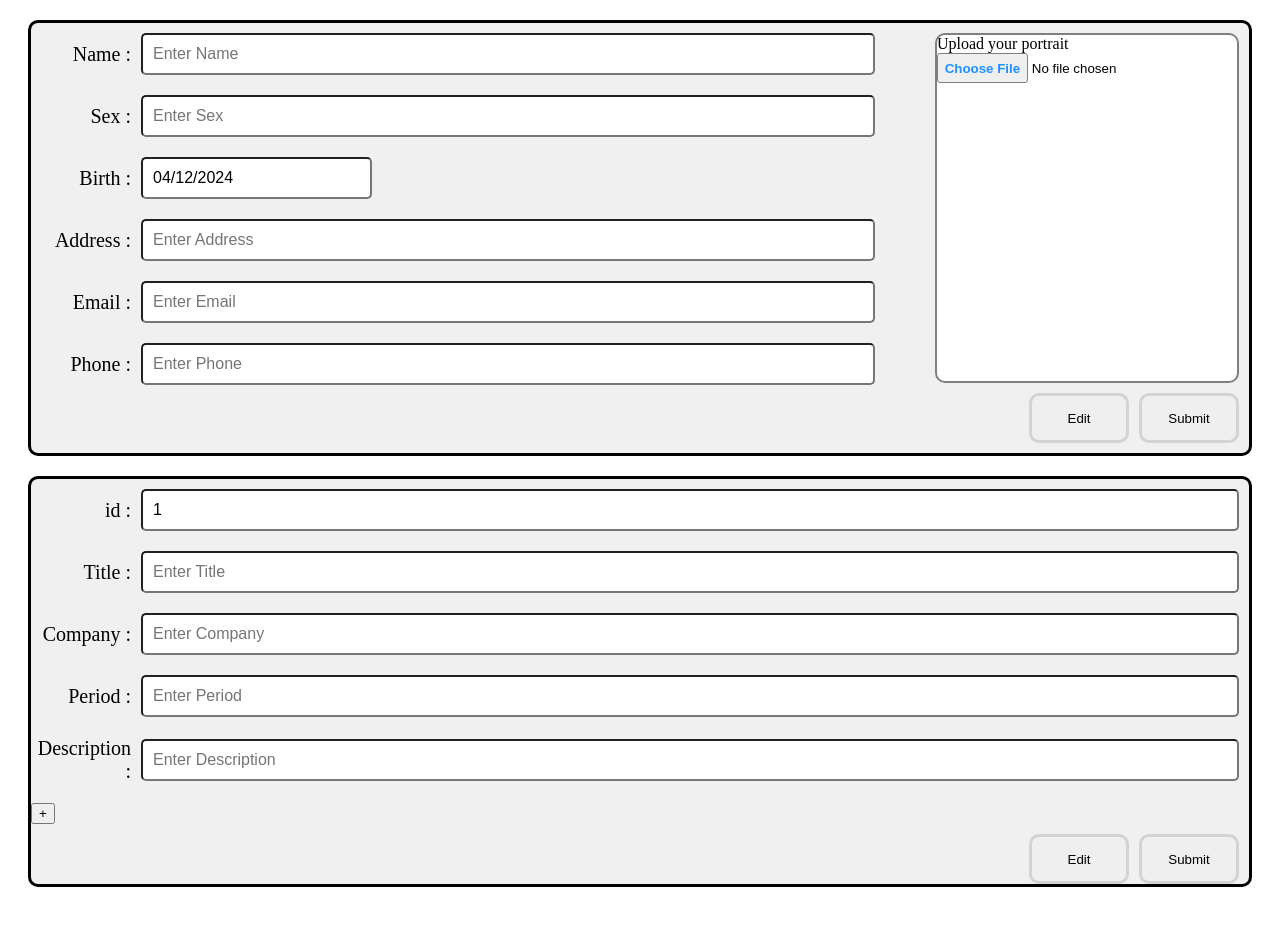
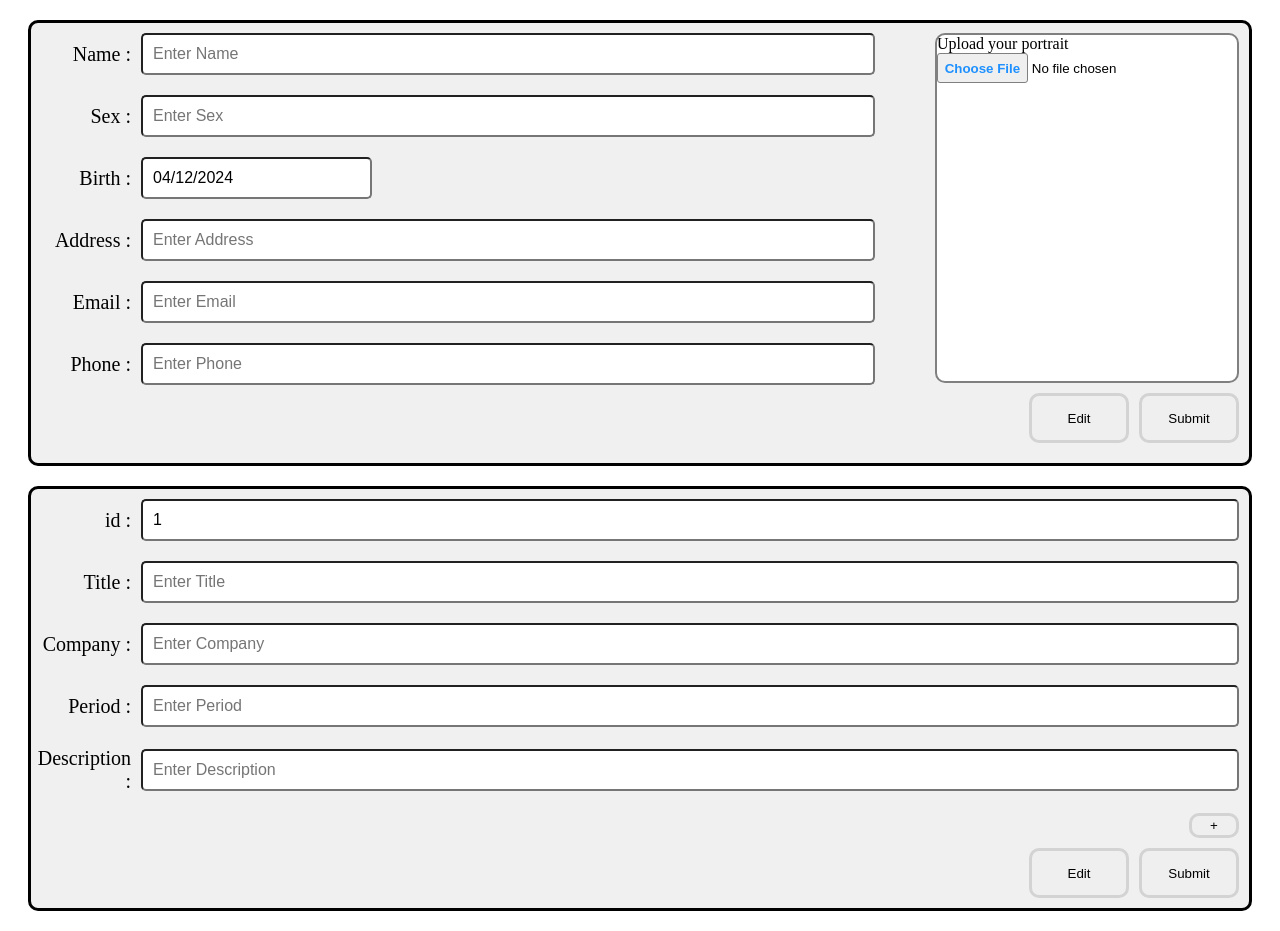
Before and after one commit to nthGH1030/CV-generator, a React (Create React App) app: page / in a window 1280 px wide. Before the commit the page ends 907 px from the top, so only its background shows below. Built offline with nearby package versions, Linux system fonts and the light colour scheme.

Commit message:
styling the add button

```diff
--- a/src/styles.css
+++ b/src/styles.css
@@ -38,6 +38,7 @@ button:hover {
   height: 50px;
   gap:10px;
   margin-top: 10px;
+  margin-bottom: 10px;
 }
 
 .button.edit.submit{
@@ -45,6 +46,21 @@ button:hover {
   height:100%;
   border-radius: 10px;
   border: solid lightgray;
+}
+
+/* add and remove button */
+.button.add.remove {
+  width: 50px;
+  height:100%;
+  border-radius: 10px;
+  border: solid lightgray;
+}
+.add-remove-container {
+  width: 100%;
+  height: 25px;
+  margin-top: 10px;
+  display: flex;
+  justify-content: flex-end;
 }
 
 /* This is profile info's style */
```
